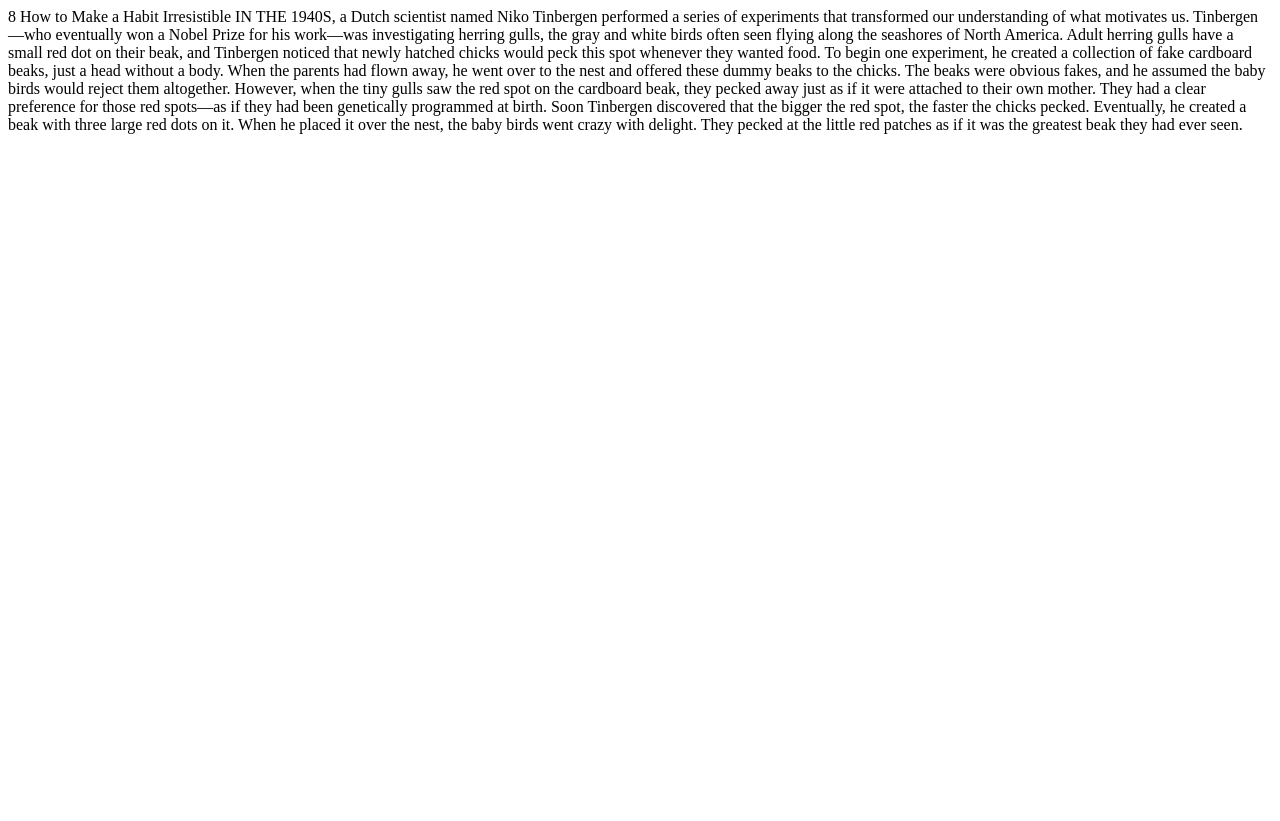
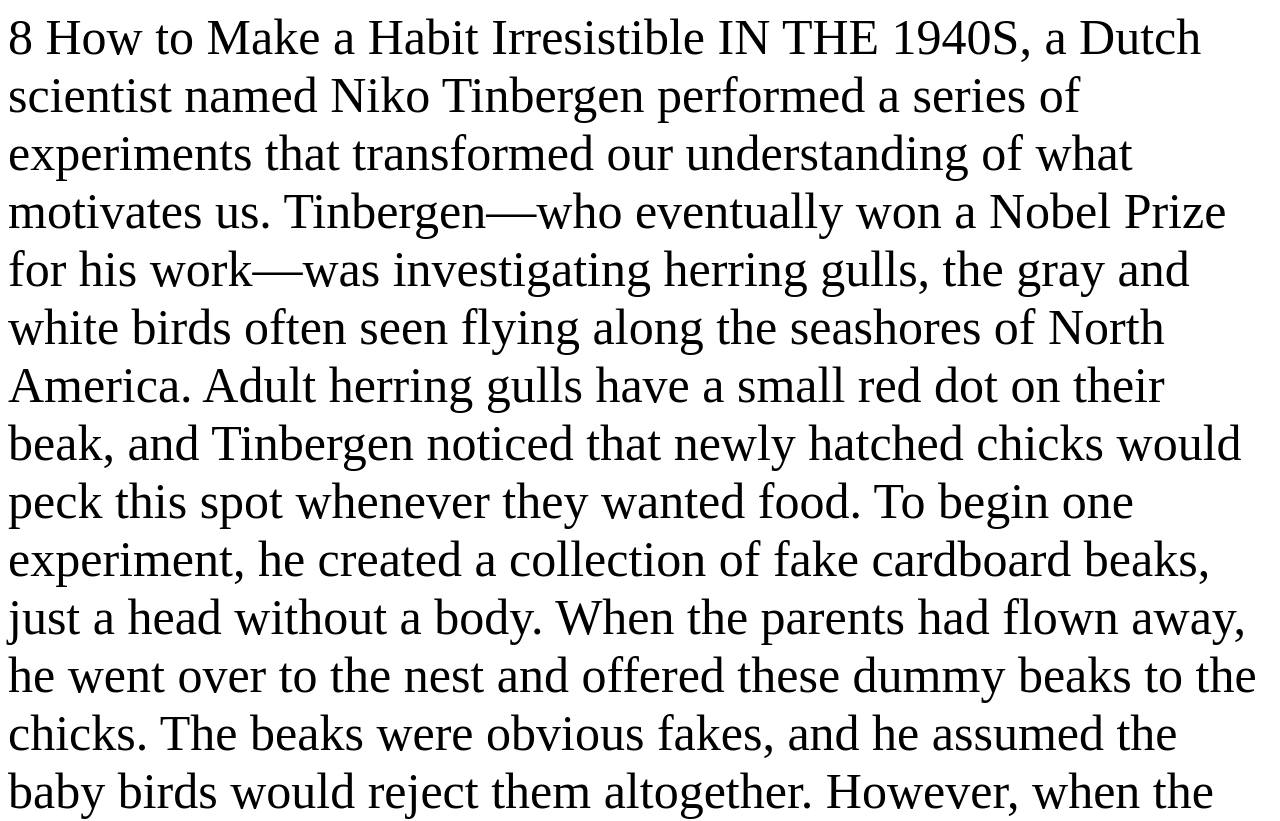
Before and after one commit to mouhiib/mouhiib.github.io, a plain HTML site: page images/chapter8.html in a window 1280 px wide. Shown: the top 821 px of the page. Before the commit the page ends 800 px from the top, so only its background shows below. Drawn offline with Linux system fonts and the light colour scheme.

Commit message:
Update chapter8.html

```diff
--- a/images/chapter8.html
+++ b/images/chapter8.html
@@ -3,6 +3,11 @@
     <title>His</title>
   </head>
   <body>
+    <style>
+      p {
+        font-size: 50px;
+      }
+    </style>
     <p>8
       How to Make a Habit Irresistible
       IN THE 1940S, a Dutch scientist named Niko Tinbergen performed a series of experiments that transformed our understanding of what motivates us. Tinbergen—who eventually won a Nobel Prize for his work—was investigating herring gulls, the gray and white birds often seen flying along the seashores of North America.
```
